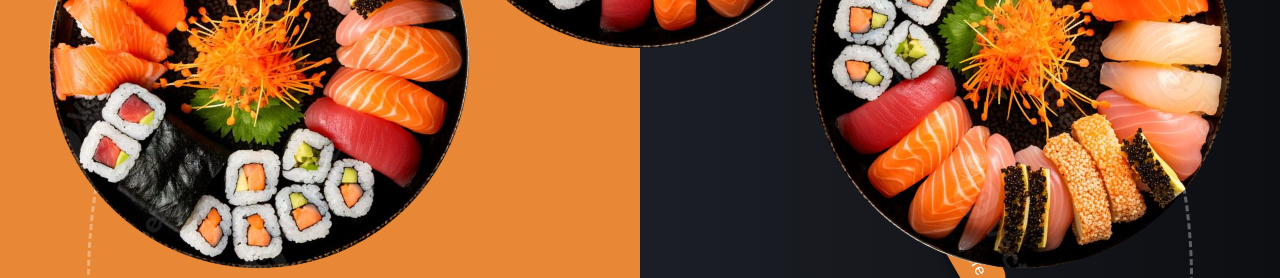
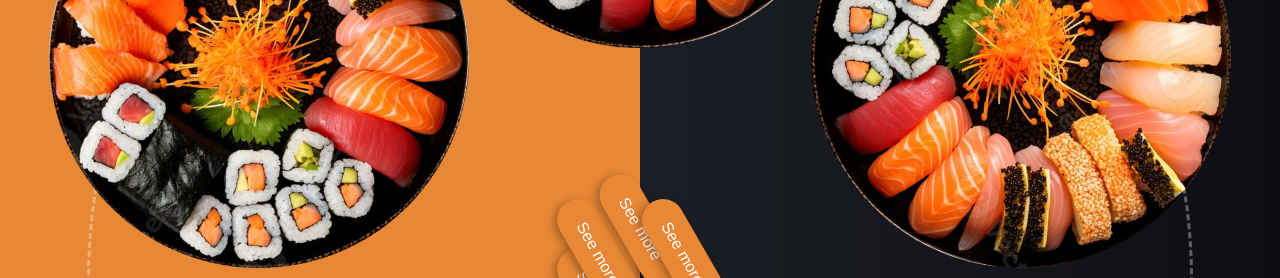
Before and after one commit to MarioV21/menu1, a plain HTML site: page index.html in a window 1280 px wide. Shown: the part 522-800 px from the top of the page. Drawn offline with Linux system fonts and the light colour scheme.

Commit message:
Update style.css

```diff
--- a/style.css
+++ b/style.css
@@ -39,14 +39,13 @@ header li:hover {
     border-bottom: 2px solid #fff;
 }
 
-
 .slider {
     position: relative;
     width: 100%;
     height: 100vh;
     background-image: linear-gradient(to right, #2B2F3A, #0D0E12);
     overflow: hidden;
-    z-index: 1; /* Added to ensure proper stacking context */
+    z-index: 1;
 }
 
 .slider::before {
@@ -85,7 +84,7 @@ header li:hover {
     transition: transform 0.5s ease-in-out;
     outline: 3px dashed #fff5;
     outline-offset: -100px;
-    z-index: 2; /* Ensures images are above slider background */
+    z-index: 2;
 }
 
 .images .item {
@@ -100,28 +99,29 @@ header li:hover {
     height: 420px;
 }
 
-/* Styles for the container holding buttons within each image item */
+/* ✅ Fixed buttons position and visibility */
 .images .item .image-buttons-container {
     position: absolute;
-    bottom: 100px; /* Position below the image - adjust as needed */
-    left: 50%; /* Center horizontally */
-    transform: translateX(-50%); /* For true centering */
-    width: 100%;
-
-    display: flex; /* Hidden by default */
-    justify-content: center; /* Center buttons horizontally */
-    gap: 20px; /* Space between the two buttons */
-    z-index: 10; /* Ensure they are above other elements */
-
-    rotate: calc(-1 * var(--i) * 60deg); /* Counter-rotation */
+    top: 580px; /* Below the image */
+    left: 50%;
+    transform: translateX(-50%) rotate(calc(-1 * var(--i) * 60deg));
+    display: flex;
+    justify-content: center;
+    gap: 20px;
+    width: max-content;
+    z-index: 10;
+    pointer-events: auto;
 }
 
-/* Show buttons only when the parent image item is active */
+/* Optional: Only show for active image
+.images .item .image-buttons-container {
+    display: none;
+}
 .images .item.active .image-buttons-container {
-    display: flex !important; /* Force display:flex when active */
+    display: flex !important;
 }
+*/
 
-/* Styles for the individual buttons inside image-buttons-container */
 .images .item .ar-button,
 .images .item .see-more-btn {
     padding: 12px 25px;
@@ -156,7 +156,6 @@ header li:hover {
     transform: translateY(-2px);
 }
 
-
 .content {
     color: #fff;
     position: absolute;
@@ -164,7 +163,7 @@ header li:hover {
     left: 60%;
     text-align: justify;
     width: 350px;
-    z-index: 3; /* NEW: Ensure content appears above the images */
+    z-index: 3;
 }
 
 .content h1 {
```
